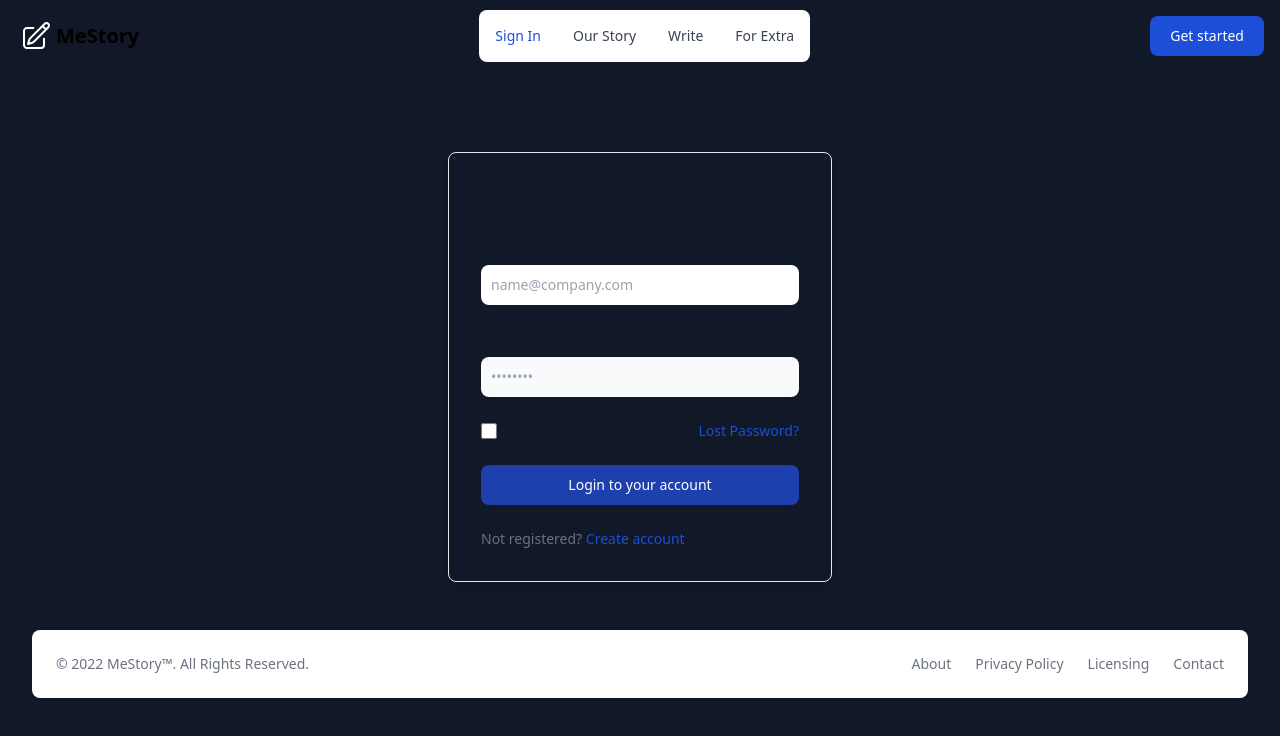
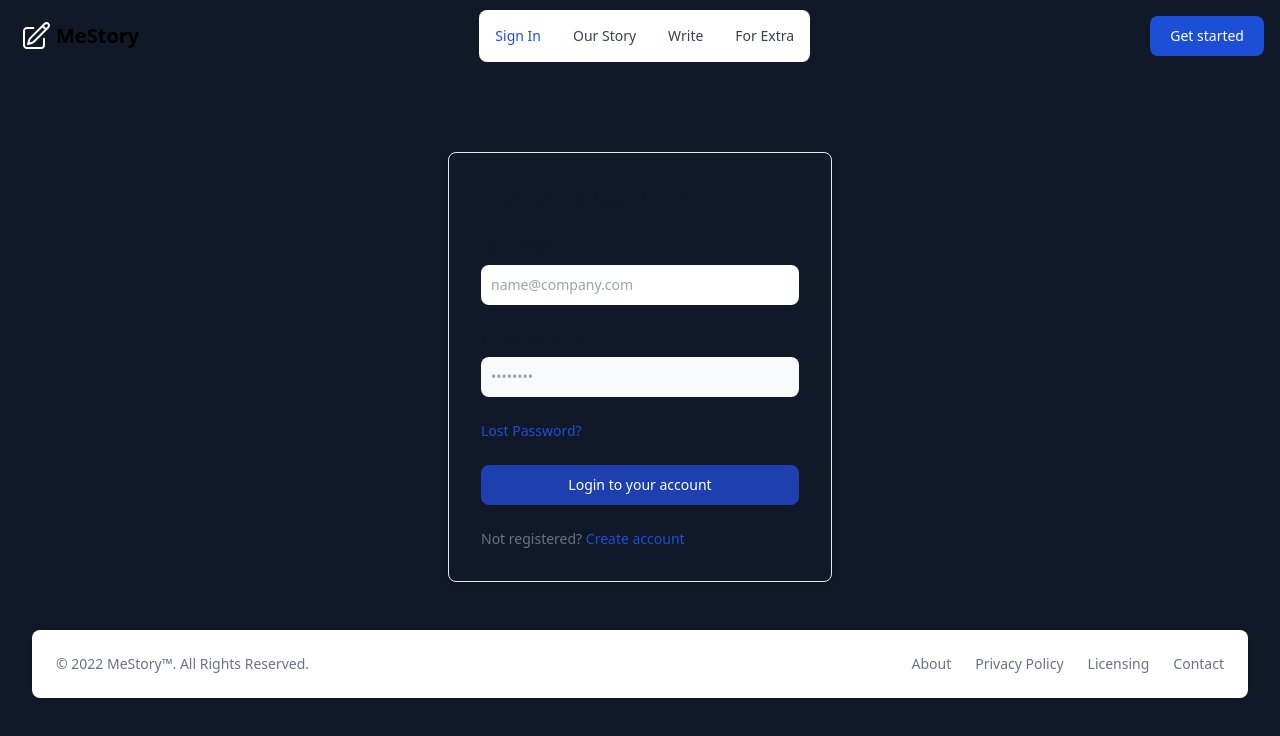
Before and after one commit to AliSinaYOusofi/BlogSite, a Next.js app in the folder blogging-website/: page /login in a window 1280 px wide. Shown: the top 736 px of the page. Built offline with nearby package versions, Linux system fonts and the light colour scheme.

Commit message:
setting up middleware

```diff
--- a/blogging-website/app/layout.js
+++ b/blogging-website/app/layout.js
@@ -1,16 +1,19 @@
+"use client";
 import Footer from "../components/Footer/Footer";
 import Navbar from "../components/Navbar/Navbar";
 import "./global.css";
-
+import { Spacex } from "../context/appContext";
 export default function RootLayout({ children }) {
   return (
     <html>
       <head />
       {/* Putting our layout into this direcory */}
       <body className="">
-        <Navbar />
-        {children}
-        <Footer />
+        <Spacex>
+          <Navbar />
+          {children}
+          <Footer />
+        </Spacex>
       </body>
     </html>
   )
--- a/blogging-website/app/page.jsx
+++ b/blogging-website/app/page.jsx
@@ -1,7 +1,11 @@
 import HeroSection from "../components/HeroSection/HeroSection";
 import NewsLetter from "../components/NewsLetter/NewsLetter";
+import { useSpacexProvider } from "../context/appContext";
 import "./global.css";
 export default function Home() {
+    const {token} = useSpacexProvider();
+    console.log(token, "page");
+
     return(
         <>
             <HeroSection />
--- a/blogging-website/components/Login/Login.jsx
+++ b/blogging-website/components/Login/Login.jsx
@@ -3,8 +3,11 @@
 import axios from 'axios';
 import Link from 'next/link'
 import React, { useState } from 'react'
-// toast
-import toast, {Toaster} from 'react-hot-toast';
+// changed from react-host-toast to react-toastify
+import { ToastContainer, toast } from 'react-toastify';
+import 'react-toastify/dist/ReactToastify.css';
+
+import { useSpacexProvider } from '../../context/appContext';
 
 
 export default function Login() {
@@ -13,7 +16,41 @@ export default function Login() {
     const [email, setEmail] = useState(null);
     const [password, setPassword] = useState(null);
 
-    // checking the creds.
+    // our context provider
+    const {setAccessToken, token} = useSpacexProvider();
+
+    // for delaying
+    const sleepFor = () => new Promise((resolve) => setTimeout(resolve, 2000))
+
+    const sendToastMessage = (message) => {
+
+        if (message === "success") {
+            toast.promise(
+                sleepFor,
+                {
+                  pending: {
+                    render() {
+                      return <h1>checking ... </h1>;
+                    },
+                  },
+                  success: {
+                    render() {
+                      return <h1>login success</h1>;
+                    },
+                  },
+                  error: {
+                    render() {
+                      return <h1>failed to check credentials</h1>;
+                    },
+                  },
+                }
+              );
+        }
+
+        else if (message === "notyou") toast.error("invalid credentials");
+        else if (message === "unreged") toast.dismiss("invalid credentials");
+    }
+
     const handleLogin = async (e) => {
         e.preventDefault();
 
@@ -28,7 +65,9 @@ export default function Login() {
 
         try {
             const response = await axios.post("/api/auth/check_creds", {email, password});
-            console.log(response.data);
+            const {accessToken, message} = await response.data;
+            setAccessToken(accessToken); // that's good. access token is set.
+            sendToastMessage(message);
         } catch (error) { console.log(error); }
     }
     return (
@@ -43,21 +82,24 @@ export default function Login() {
                     <label htmlFor="password" className="block mb-2 text-sm font-medium text-gray-900 dark:text-white">Your password</label>
                     <input onChange={(e) => setPassword(e.target.value)} type="password" name="password" id="password" placeholder="••••••••" className="bg-gray-50 border border-gray-300 text-gray-900 text-sm rounded-lg border-none outline-none block w-full p-2.5 dark:bg-gray-600 dark:border-gray-500 dark:placeholder-gray-400 dark:text-white" />
                 </div>
-                <div className="flex items-start">
-                    <div className="flex items-start">
-                        <div className="flex items-center h-5">
-                            <input id="remember" type="checkbox" value="" className="w-4 h-4 border border-gray-300 rounded bg-gray-50 focus:ring-3 focus:ring-blue-300 dark:bg-gray-700 dark:border-gray-600 dark:focus:ring-blue-600 dark:ring-offset-gray-800" required />
-                        </div>
-                        <label htmlFor="remember" className="ml-2 text-sm font-medium text-gray-900 dark:text-gray-300">Remember me</label>
-                    </div>
-                    <a href="#" className="ml-auto text-sm text-blue-700 hover:underline dark:text-blue-500">Lost Password?</a>
+                <div className="flex items-end">
+
+                    <a href="#" className="mr-auto text-sm text-blue-700 hover:underline dark:text-blue-500">Lost Password?</a>
                 </div>
                 <button type="submit" className="w-full text-white bg-blue-800  font-medium rounded-lg text-sm px-5 py-2.5 text-center dark:bg-blue-600 ">Login to your account</button>
                 <div className="text-sm font-medium text-gray-500 dark:text-gray-300">
                     Not registered? <Link href="/signup" className="text-blue-700 hover:underline dark:text-blue-500">Create account</Link>
                 </div>
             </form>
-            <Toaster/>
+            <ToastContainer
+                position='top-center'
+                autoClose={"2000"}
+                newestOnTop
+                pauseOnHover
+                theme="light"
+                draggable={false}
+                closeOnClick={true}
+            />
         </div>
   );
 }
--- a/blogging-website/components/Signup/Signup.jsx
+++ b/blogging-website/components/Signup/Signup.jsx
@@ -9,7 +9,8 @@ import { passwordValidator } from '../../functions/validators/passwordValidator'
 import {useRouter} from 'next/navigation';
 
 // for toasts notifications
-import toast, {Toaster} from 'react-hot-toast';
+import { ToastContainer, toast } from 'react-toastify';
+import 'react-toastify/dist/ReactToastify.css';
 //
 import axios from 'axios';
 
@@ -166,7 +167,7 @@ export default function Signup() {
                     </div>
                 </div>
             </div>
-            <Toaster />
+            <ToastContainer />
         </section>
   );
 }
--- a/blogging-website/context/InitialState.js
+++ /dev/null
@@ -1,3 +0,0 @@
-export default initialState = {
-    token: null,
-}
--- a/blogging-website/context/appContext.js
+++ b/blogging-website/context/appContext.js
@@ -1,14 +1,16 @@
-import { useContext, createContext, Children} from "react";
-import InitialState from "./InitialState";
+import { useContext, createContext, useState} from "react";
 
-export const blogContext = createContext(InitialState);
+export const blogContext = createContext({});
 
-export const Spacex = () => {
+export const Spacex = ({children}) => {
+    const [token, setToken] = useState("");
 
-
+    const setAccessToken = (token) => {setToken(token)}
     return (
-        <blogContext.Provider>
-            {Children}
+        <blogContext.Provider value={{setAccessToken, token}}>
+            {children}
         </blogContext.Provider>
     )
-}
+};
+
+export const useSpacexProvider = () => useContext(blogContext);
--- a/blogging-website/package.json
+++ b/blogging-website/package.json
@@ -20,7 +20,7 @@
     "next-auth": "^4.17.0",
     "react": "18.2.0",
     "react-dom": "18.2.0",
-    "react-hot-toast": "^2.4.0"
+    "react-toastify": "^9.1.1"
   },
   "devDependencies": {
     "autoprefixer": "^10.4.13",
--- a/blogging-website/pages/api/auth/check_creds.js
+++ b/blogging-website/pages/api/auth/check_creds.js
@@ -10,7 +10,6 @@ require('dotenv').config();
 // for password checking
 function comparePasswordHash(password, hash) { return bcrypt.compareSync(password, hash);}
 // for delaying before querying
-const sleepFor = async(time) => { return new Promise(resolved => setTimeout(resolved, time));}
 
 async function findEmailDuplicates(field) {
     // checking if email already exists
@@ -41,14 +40,14 @@ export default async function handler(req, res) {
     if (emailExists) {
         // email is valid. check the password
         const user = await RegisterationSchema.find({'email': email});
-
+        console.log(password);
         if (comparePasswordHash(password, user[0].password)) {
             // signing using only email
             const signData = {email, username: user[0]?.username};
             const accessToken = jwt.sign(signData, process.env.JWT_SECRET); // is unsafe
             return res.status(200).json({message: "success", accessToken});
         }
-        else return res.status(200).json({message: "not you"});
+        else return res.status(200).json({message: "notyou"});
     } else return res.status(200).json({message: "unreged"});
 
 }
```
Also changed, not shown: 1 other file (tests, documents, lock files or other folders).
